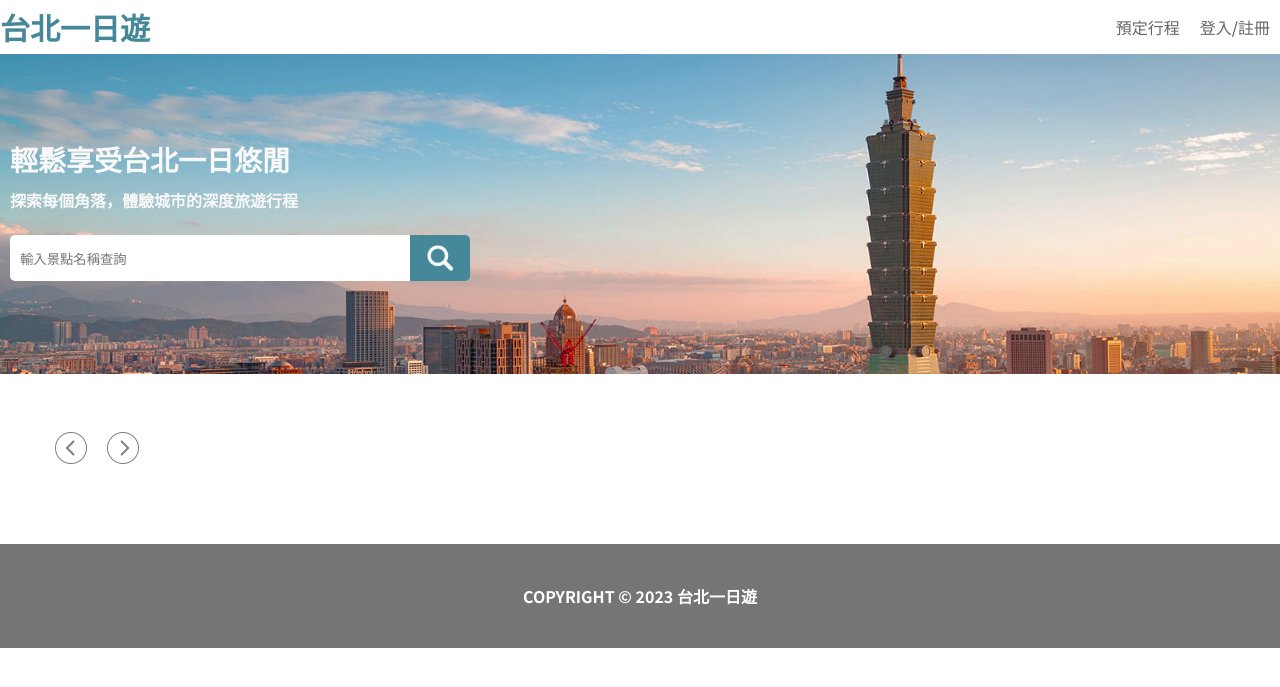
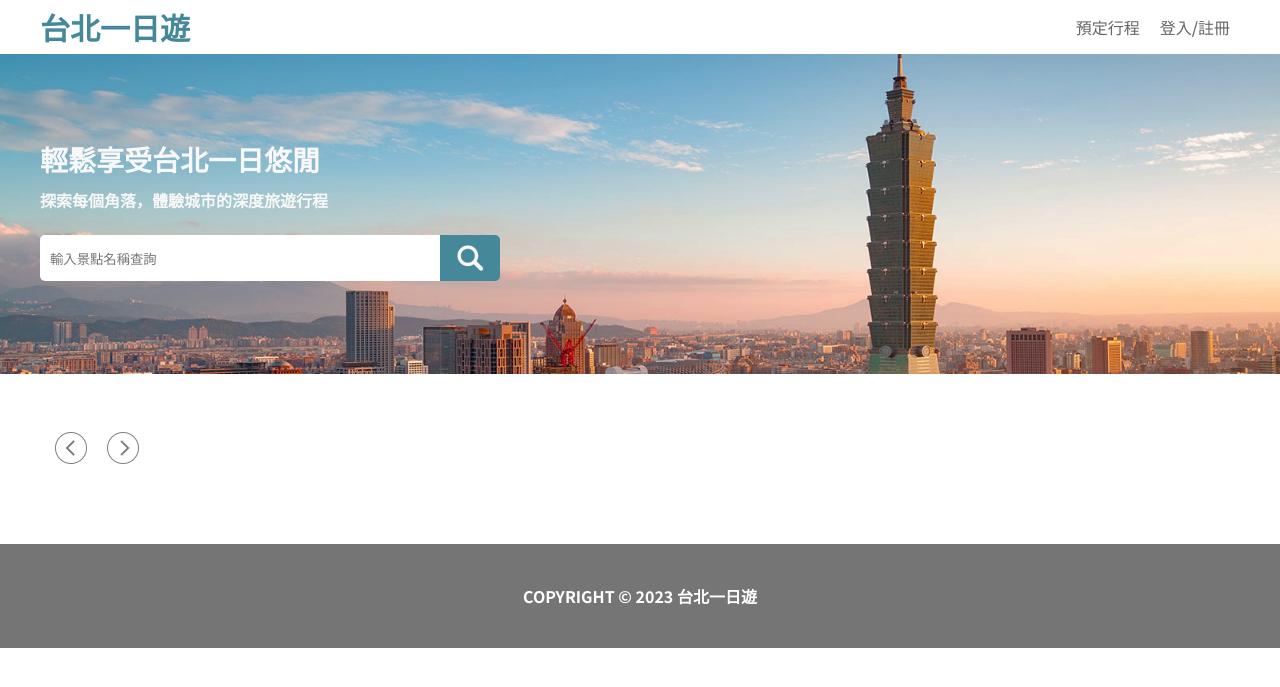
Before and after one commit to nihclil/taipei-day-trip, a Flask app: page / in a window 1280 px wide. Shown: the top 687 px of the page. Run offline with Flask 3, Linux system fonts and the light colour scheme; some web fonts are replaced.

Commit message:
back to v2

```diff
--- a/static/index.css
+++ b/static/index.css
@@ -22,7 +22,6 @@
   height: 34px;
   width: 1200px;
   margin: auto;
-  flex: auto;
 }
 
 .title {
@@ -67,7 +66,6 @@
   padding: 10px;
   gap: 10px;
   display: flex;
-  flex: auto;
   flex-direction: column;
   @media (min-width: 360px) and (max-width: 600px) {
     width: 320px;
@@ -113,9 +111,7 @@
   border: none;
   border-top-left-radius: 5px;
   border-bottom-left-radius: 5px;
-  @media (min-width: 600px) and (max-width: 1200px) {
-    width: auto;
-  }
+
   @media (min-width: 360px) and (max-width: 600px) {
     width: 225px;
   }
@@ -129,9 +125,6 @@
 main {
   margin: auto;
   padding: 40px 0px 40px 0px;
-  @media (min-width: 360px) and (max-width: 600px) {
-    width: auto;
-  }
   @media (min-width: 600px) and (max-width: 1200px) {
     width: auto;
   }
@@ -141,7 +134,6 @@ main {
   width: 1200px;
   height: 70px;
   display: flex;
-  flex: auto;
   padding: 0px 0px 20px 0px;
   margin: auto;
   @media screen and (min-width: 600px) and (max-width: 1200px) {
@@ -179,7 +171,6 @@ main {
   width: 1200px;
   margin: auto;
   display: flex;
-  flex: auto;
   flex-wrap: wrap;
   @media screen and (min-width: 600px) and (max-width: 1200px) {
     width: auto;
```
